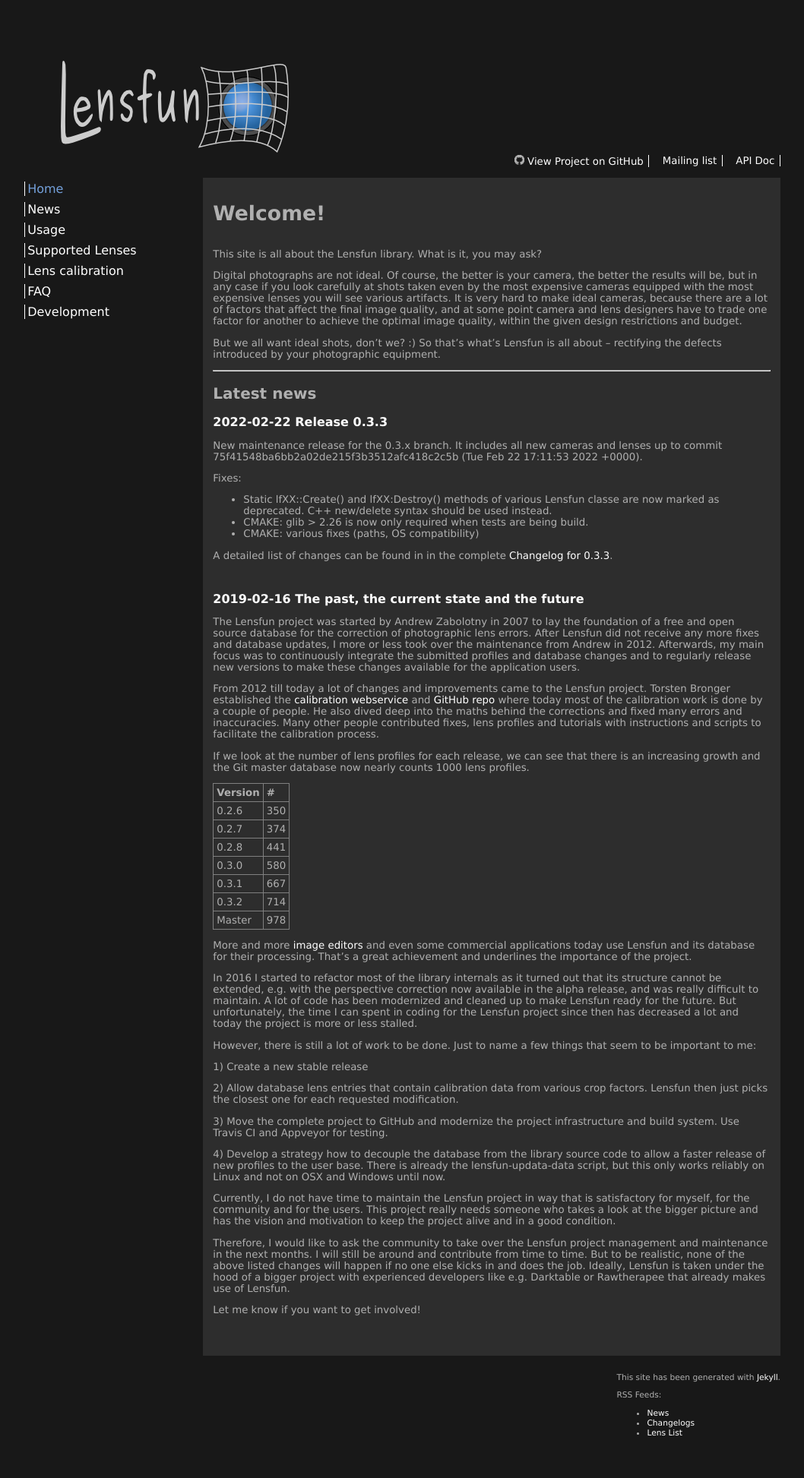
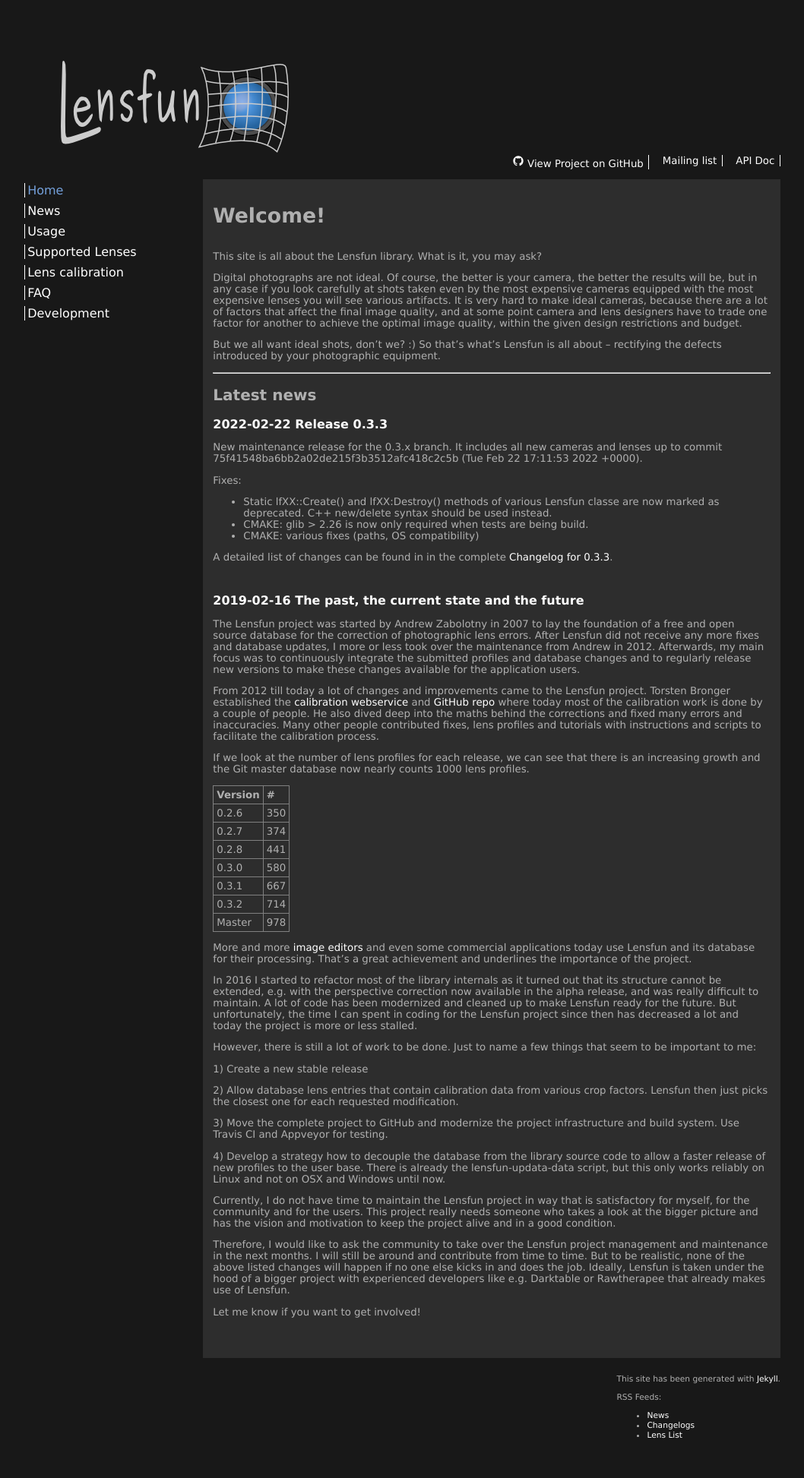
Before and after one commit to lensfun/lensfun.github.io, a Jekyll site: the page built from index.md, in a window 1280 px wide. Shown: the whole page at 76% size, without its empty margins (49-1107 px from the left). Built offline with Jekyll 4.4.1, drawn with Linux system fonts in a browser that asks for light colours.

Commit message:
Replace GitHub logo PNG with an SVG

```diff
--- a/_includes/top-navigation.html
+++ b/_includes/top-navigation.html
@@ -38,7 +38,15 @@
     </ul>
   </li>
   <li><a href="https://sourceforge.net/p/lensfun/mailman/lensfun-users/">Mailing list</a></li>
-  <li><a href="https://github.com/lensfun/lensfun"><img style="height:10pt;" src="/imgs/GitHub-Mark-32px.png" alt="GitHub Logo"/> View Project on GitHub </a></li>
+  <li>
+    <a href="https://github.com/lensfun/lensfun">
+    <svg aria-hidden="true" focusable="false" width="16" height="16" viewBox="0 0 24 24">
+      <use xlink:href="/imgs/github-fill.svg#github-fill"></use>
+    </svg>
+    View Project on GitHub
+    </a>
+  </li>
+
 </ul>
 <div style="clear:right"></div>
 
```
Also changed, not shown: imgs/GitHub-Mark-32px.png (deleted), imgs/github-fill.svg (added).
